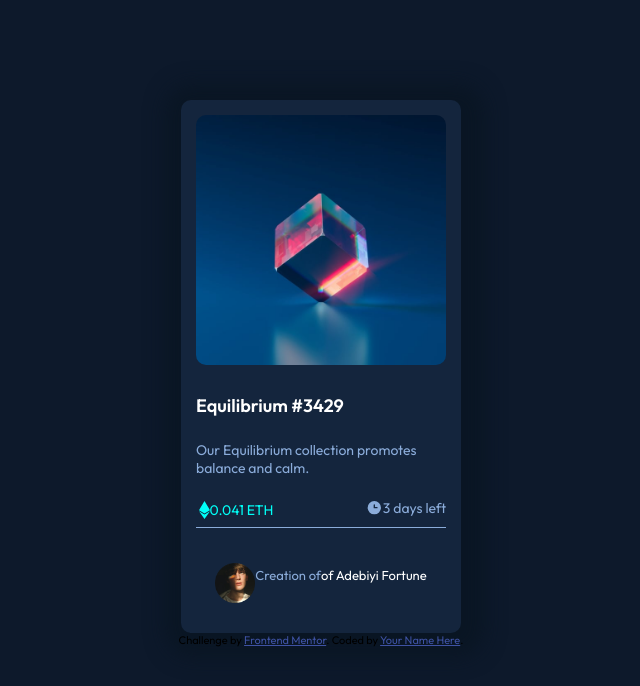
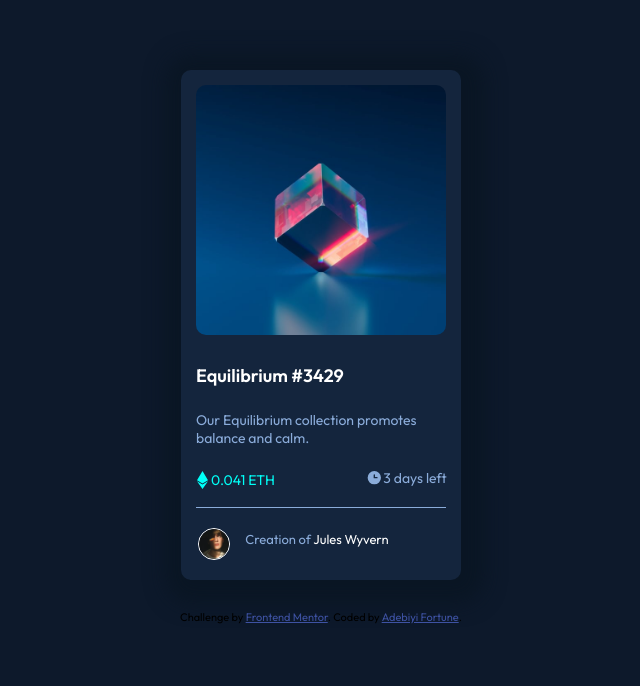
Before and after one commit to devKeed/nft-card, a plain HTML site: page index.html in a window 1280 px wide. Shown: the whole page, without its empty margins (319-959 px from the left). Drawn offline with Linux system fonts and the light colour scheme.

Commit message:
Update index.html

```diff
--- a/index.html
+++ b/index.html
@@ -14,7 +14,9 @@
 
   <!-- Feel free to remove these styles or customise in your own stylesheet 👍 -->
   <style>
-    .attribution { font-size: 11px; text-align: center; }
+    .attribution { font-size: 11px; text-align: center;
+      margin-top: 30px;
+    }
     .attribution a { color: hsl(228, 45%, 44%); }
 
     body{
@@ -28,7 +30,7 @@
       text-align: center;
       max-width: 280px;
       border-radius: 10px;
-      margin-top: 100px;
+      margin-top: 70px;
       box-shadow: 4px 4px 20px 20px  hsl(213, 55%, 9%);
     }
 
@@ -36,6 +38,10 @@
       color: hsl(0, 0%, 100%);
       font-size: 18px;
       margin-top: 25px;
+    }
+
+    h4:hover{
+      color: aqua;
     }
 
     #description{
@@ -72,6 +78,14 @@
       color: hsl(215, 51%, 70%);
     }
 
+    #eth-svg{
+      margin-right: 3px;
+    }
+
+    #time-svg{
+      margin-left: 1px;
+    }
+
     #creator{
       color: hsl(0, 0%, 100%);
       border-top: 0.5px solid hsl(215, 51%, 70%);
@@ -81,7 +95,8 @@
       display: flex;
       align-items: center;
       justify-content: center;
-
+      padding-top: 10px;
+      padding-bottom: 20px;
     }
 
     img{
@@ -90,6 +105,11 @@
       margin-top: 15px;
       border-radius: 10px;
 
+    }
+
+    img:hover{
+      transition: all .3s ease;
+      background-color: cyan;
     }
 
     #init{
@@ -103,8 +123,28 @@
       height: 40px;
       width: 40px;
       display: flex;
+      margin-right: 70px;
+      margin-top: 10px;
+      height: 30px;
+      width: 30px;
+      border: 1px solid white;
+      border-radius: 50%;
+    }
 
+    #down{
+      margin-bottom: 10px;
     }
+
+    #creator-p{
+      position: relative;
+      right: 55px;
+    }
+
+    #creator-p:hover{
+      color: aqua;
+    }
+
+
   </style>
 </head>
 <body>
@@ -119,24 +159,26 @@
 
           <p id="description">Our Equilibrium collection promotes balance and calm.</p>
 
+          <div id="down">
             <div id="amount">
-            <svg width="11" height="18" xmlns="http://www.w3.org/2000/svg">
+              <svg width="11" height="18" xmlns="http://www.w3.org/2000/svg" id="eth-svg">
                 <path d="M11 10.216 5.5 18 0 10.216l5.5 3.263 5.5-3.262ZM5.5 0l5.496 9.169L5.5 12.43 0 9.17 5.5 0Z" fill="#00FFF8"/>
               </svg>
                0.041 ETH
             </div>
 
             <div id="time-left">
-            <svg width="17" height="17" xmlns="http://www.w3.org/2000/svg">
+              <svg width="17" height="17" xmlns="http://www.w3.org/2000/svg" id="time-svg">
                 <path d="M8.305 2.007a6.667 6.667 0 1 0 0 13.334 6.667 6.667 0 0 0 0-13.334Zm2.667 7.334H8.305a.667.667 0 0 1-.667-.667V6.007a.667.667 0 0 1 1.334 0v2h2a.667.667 0 0 1 0 1.334Z" fill="#8BACD9"/>
               </svg>
               3 days left
+            </div>
           </div>
 
 
           <div id="creator">
             <img src="images\image-avatar.png" alt="" id="avatar">
-            <span>Creation of</span> of Adebiyi Fortune
+            <p id="creator-p"><span>Creation of </span> Jules Wyvern</p>
           </div>
         </div>
     </div>
@@ -144,7 +186,7 @@
 
   <div class="attribution">
     Challenge by <a href="https://www.frontendmentor.io?ref=challenge" target="_blank">Frontend Mentor</a>.
-    Coded by <a href="#">Your Name Here</a>.
+    Coded by <a href="#">Adebiyi Fortune</a>.
   </div>
 </body>
 </html>
```
Lines whose indentation alone changed are shown as unchanged.
